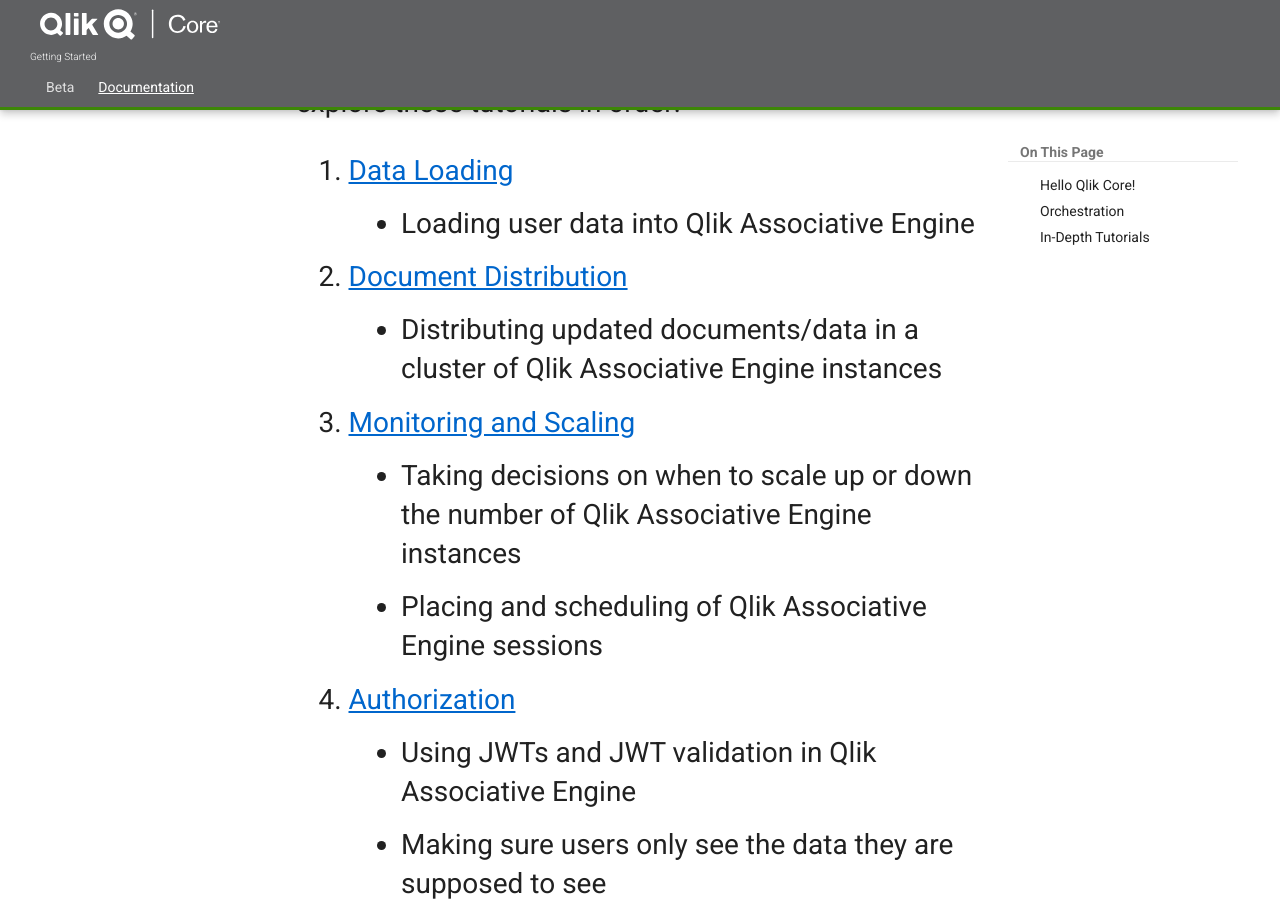
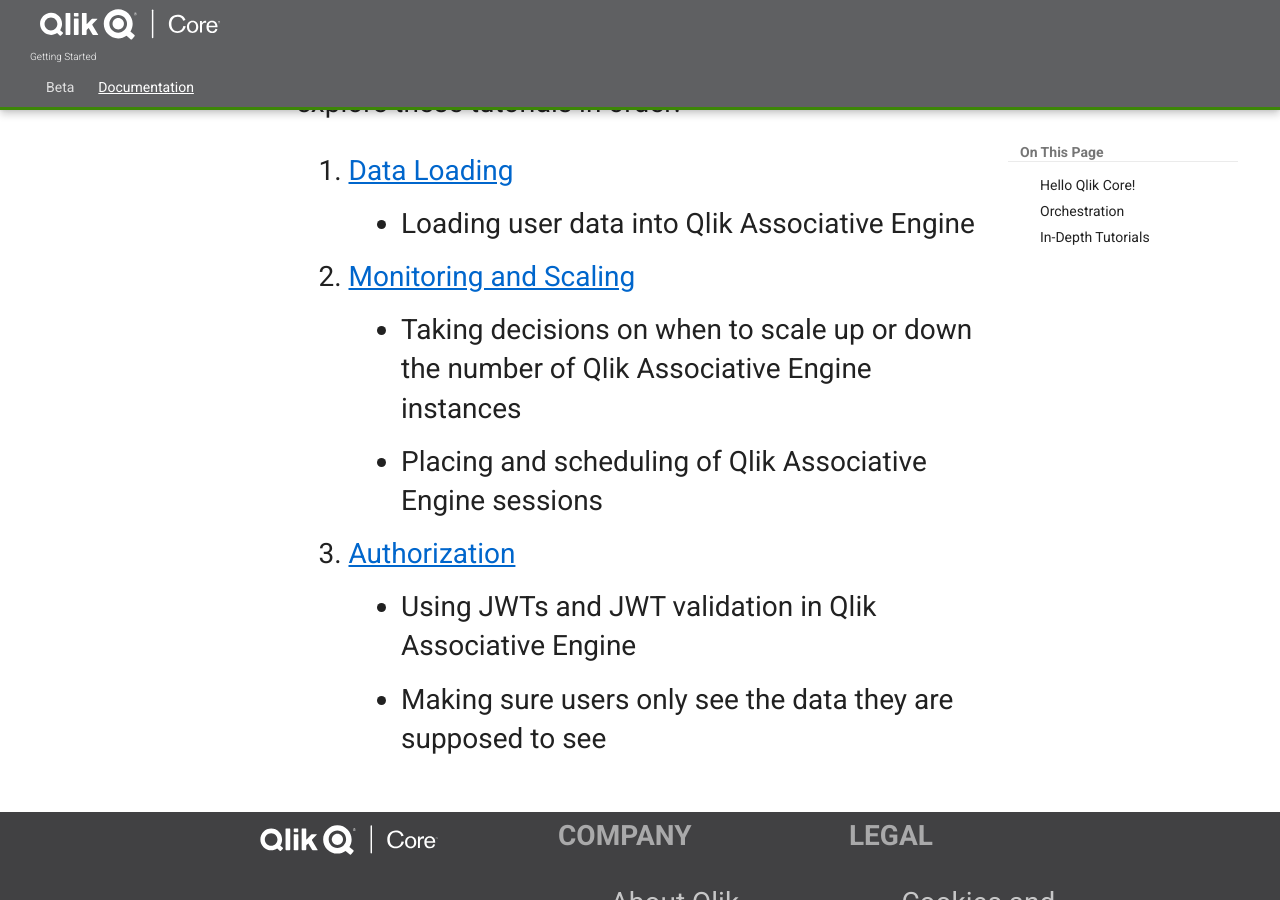
Before and after one commit to qlik-oss/core-website, an MkDocs documentation site: the page built from docs/docs/getting-started.md, in a window 1280 px wide and 900 px high, scrolled down 2418 px. Built offline with MkDocs 1.6.1 and Material for MkDocs 9.7.7, drawn with Linux system fonts in a browser that asks for light colours; old or Windows-style settings are respelled for this version of MkDocs.

Commit message:
comments out unused tutorial (#211)
* comments out unused tutorial

* commented out link from get started page

* comment out did not work. Removed

* Remove doc dist file

```diff
--- a/docs/docs/getting-started.md
+++ b/docs/docs/getting-started.md
@@ -42,9 +42,6 @@
 
 1. [Data Loading](./tutorials/data-loading.md)
     - Loading user data into Qlik Associative Engine
-1. [Document Distribution](./tutorials/document-distribution.md)
-    - Distributing updated documents/data
-    in a cluster of Qlik Associative Engine instances
 1. [Monitoring and Scaling](./tutorials/scalability/overview.md)
     - Taking decisions on when to scale up or down the number of Qlik Associative Engine instances
     - Placing and scheduling of Qlik Associative Engine sessions
--- a/mkdocs.yml
+++ b/mkdocs.yml
@@ -44,7 +44,7 @@
       - Orchestration: docs/tutorials/orchestration.md
       - Authorization: docs/tutorials/authorization.md
       - Data Loading: docs/tutorials/data-loading.md
-      - Document Distribution: docs/tutorials/document-distribution.md
+      # - Document Distribution: docs/tutorials/document-distribution.md
       - Scalability:
         - Overview: docs/tutorials/scalability/overview.md
         - Newspaper website: docs/tutorials/scalability/newspaper.md
```
Also changed, not shown: docs/docs/tutorials/document-distribution.md (deleted, +0 -4 lines).
